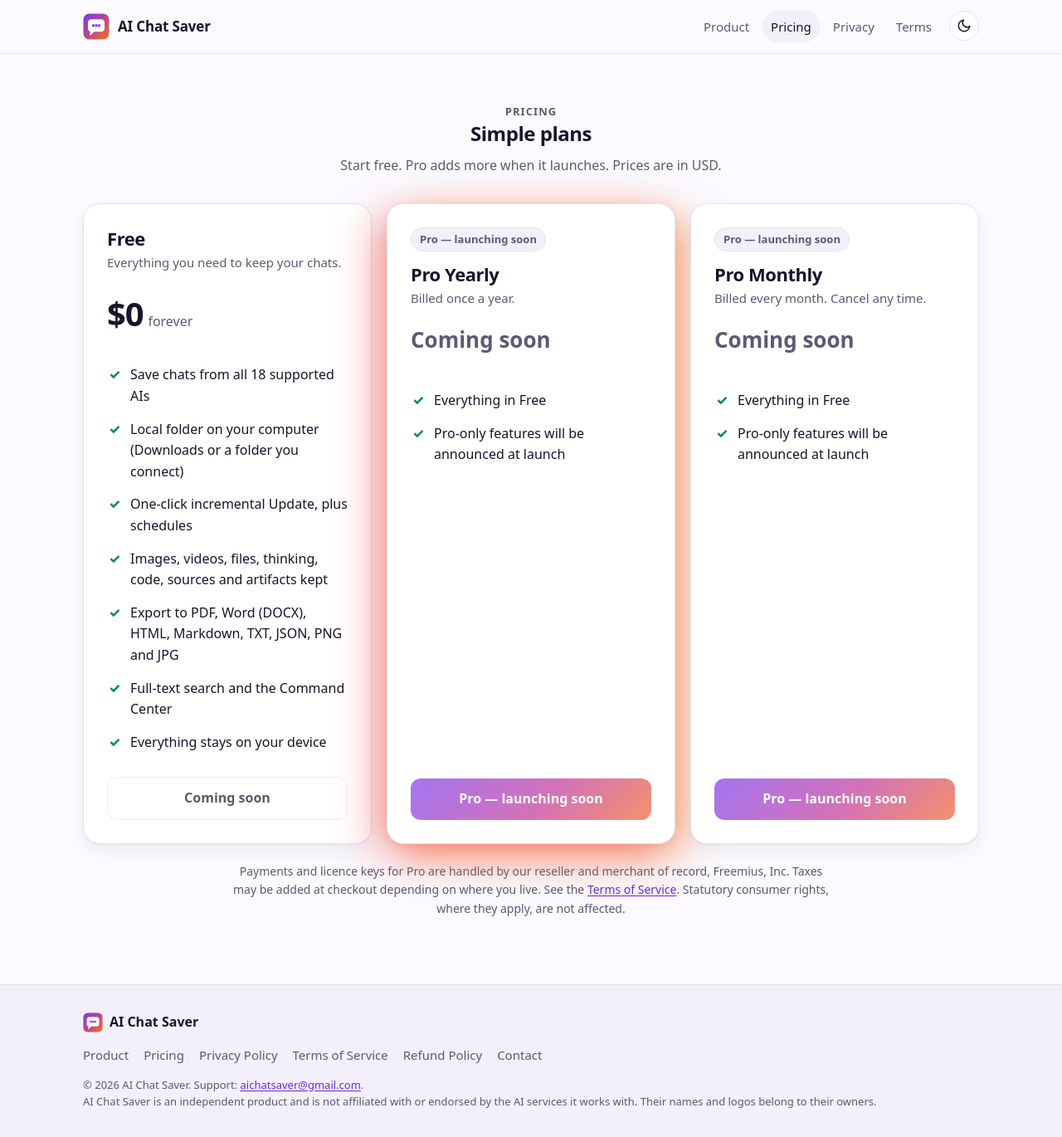
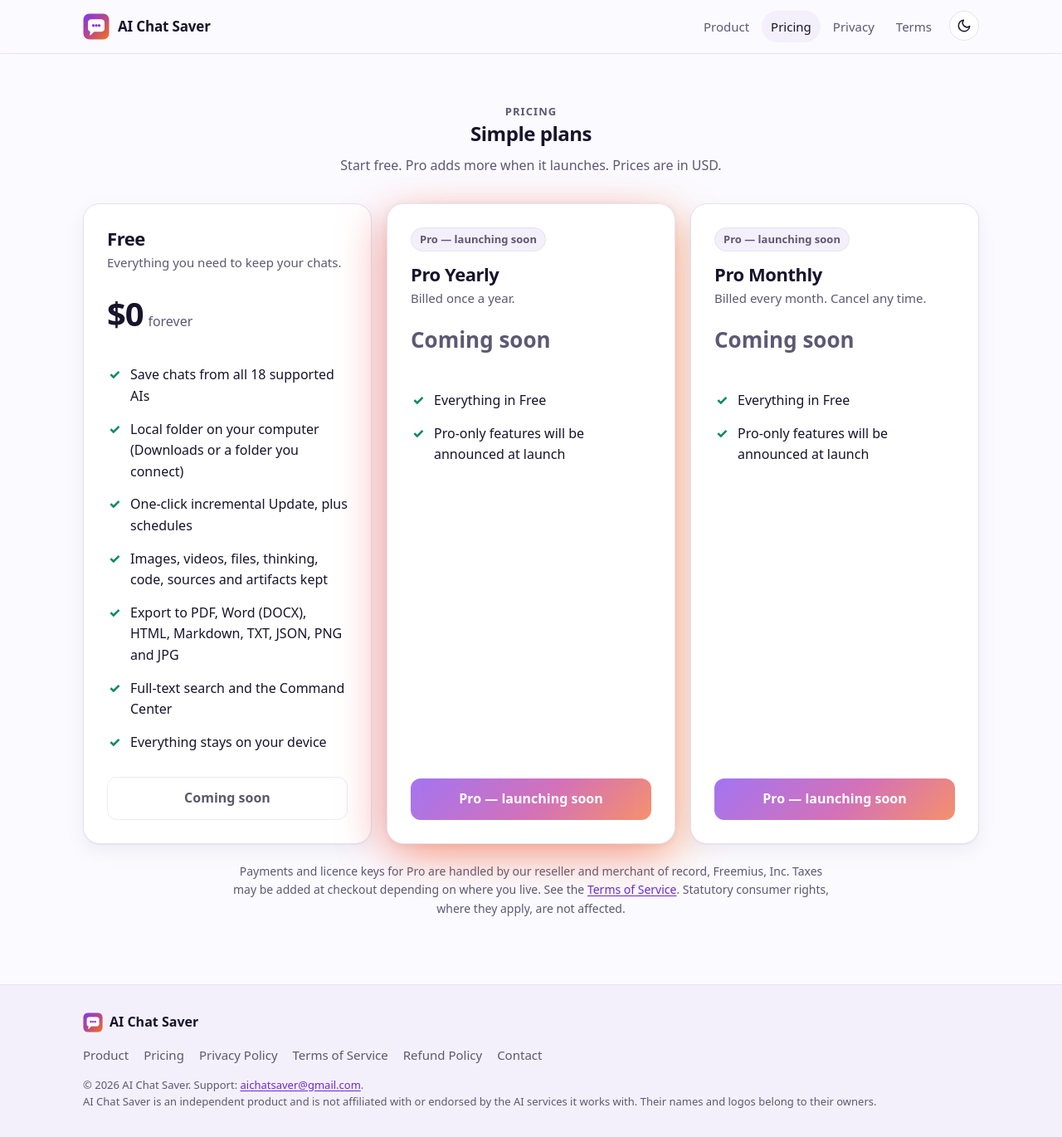
Before and after one commit to aichatsaver/aichatsaver.github.io, a Jekyll site: the page built from pricing.html, in a window 1280 px wide and 1370 px high. Shown: the whole window at 83% size. Built offline with Jekyll 4.4.1, drawn with Linux system fonts in a browser that asks for light colours.

Commit message:
Pricing: Yearly glow 30% softer

```diff
--- a/assets/css/style.css
+++ b/assets/css/style.css
@@ -108,7 +108,7 @@
 .plans{display:grid;grid-template-columns:repeat(3,1fr);gap:18px;align-items:stretch}
 @media (max-width:900px){.plans{grid-template-columns:1fr;max-width:480px;margin:0 auto}}
 .plan{display:flex;flex-direction:column;background:var(--card);border:1px solid var(--line);border-radius:20px;padding:28px;box-shadow:var(--shadow);position:relative}
-.plan.featured{box-shadow:-16px 14px 50px -4px rgba(239,68,68,.5),16px 14px 50px -4px rgba(249,115,22,.55),0 2px 8px rgba(23,20,43,.06)}
+.plan.featured{box-shadow:-16px 14px 50px -4px rgba(239,68,68,.35),16px 14px 50px -4px rgba(249,115,22,.385),0 2px 8px rgba(23,20,43,.06)}
 .plan h2{font-size:22px;margin:0 0 4px}
 .plan .sub{color:var(--muted);margin:0 0 18px;font-size:15px}
 .price{display:flex;align-items:baseline;gap:6px;min-height:52px;margin-bottom:6px}
```
